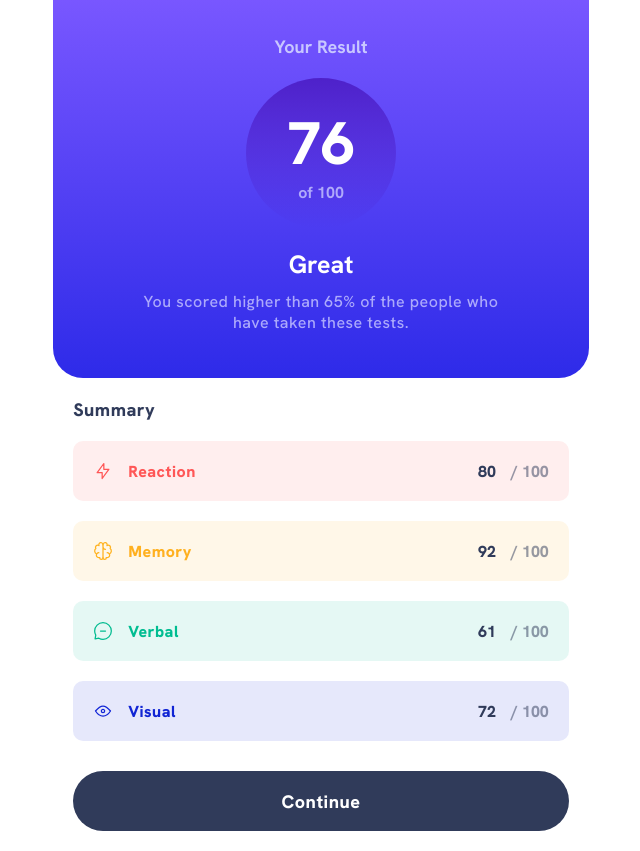
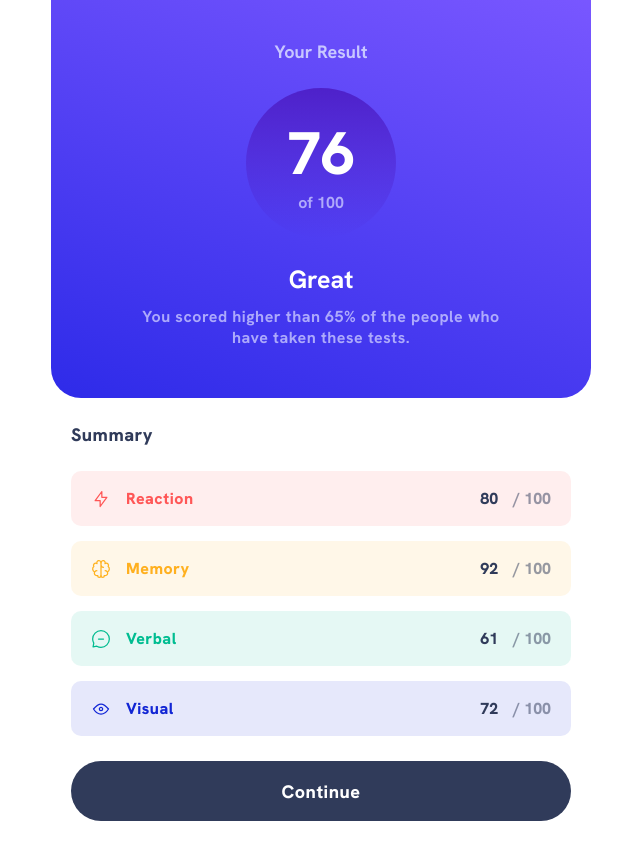
Before and after one commit to abdallahzeiada/results-summary-component-main, a plain HTML site: page index.html in a window 1280 px wide. Shown: the whole page, without its empty margins (319-959 px from the left). Drawn offline with Linux system fonts and the light colour scheme.

Commit message:
third pixle perfect

```diff
--- a/style.scss
+++ b/style.scss
@@ -22,13 +22,12 @@ body {
   align-items: center;
   height: 100vh;
   .container {
-    // border: 2px solid red;
     height: 100%;
     header {
-      background-image: linear-gradient($light-blue-back, $dark-blue-back);
+      background-image: linear-gradient(200deg,$light-blue-back,$dark-blue-back);
       text-align: center;
       color: $White;
-      padding: 35px 0;
+      padding: 40px 0;
       border-radius: 0 0 30px 30px;
       h3 {
         font-size: 18px;
@@ -40,7 +39,7 @@ body {
         width: 150px;
         height: 150px;
         border-radius: 50%;
-        margin: 20px auto;
+        margin: 25px auto;
         display: flex;
         align-items: center;
         justify-content: center;
@@ -69,7 +68,7 @@ body {
       p {
         width: 70%;
         margin: auto;
-        font-weight: 500;
+        font-weight: 700;
         color: $light-blue-text;
         margin-bottom: 10px;
         letter-spacing: 0.5px;
@@ -82,18 +81,18 @@ body {
         color: $dark-blue-text;
         font-weight: 800;
         font-size: 18px;
-        margin: 20px 0;
+        margin: 25px 0;
         letter-spacing: 0.5px;
       }
       .content {
         .box {
           padding: 0 20px;
-          height: 60px;
+          height: 55px;
           border-radius: 10px;
           display: flex;
           justify-content: space-between;
           align-items: center;
-          margin-bottom: 20px;
+          margin-bottom: 15px;
           div {
             display: flex;
             align-items: center;
```
Also changed, not shown: index.html (+2 -4 lines), assets/images/------WhatsApp Image 2023-05-28 at 10.51.30 PM.jpeg (added), style.css, 1 other file.
